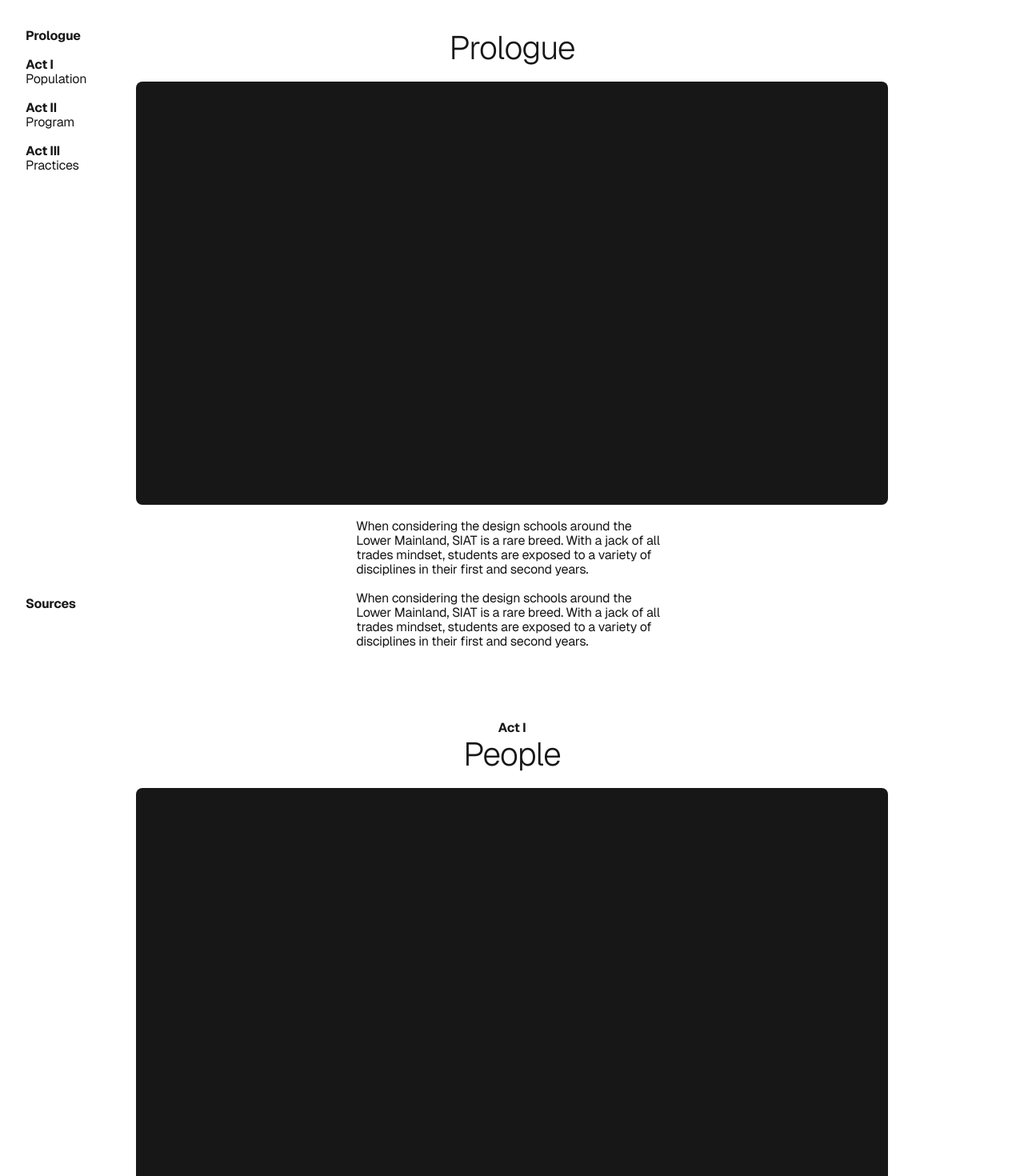
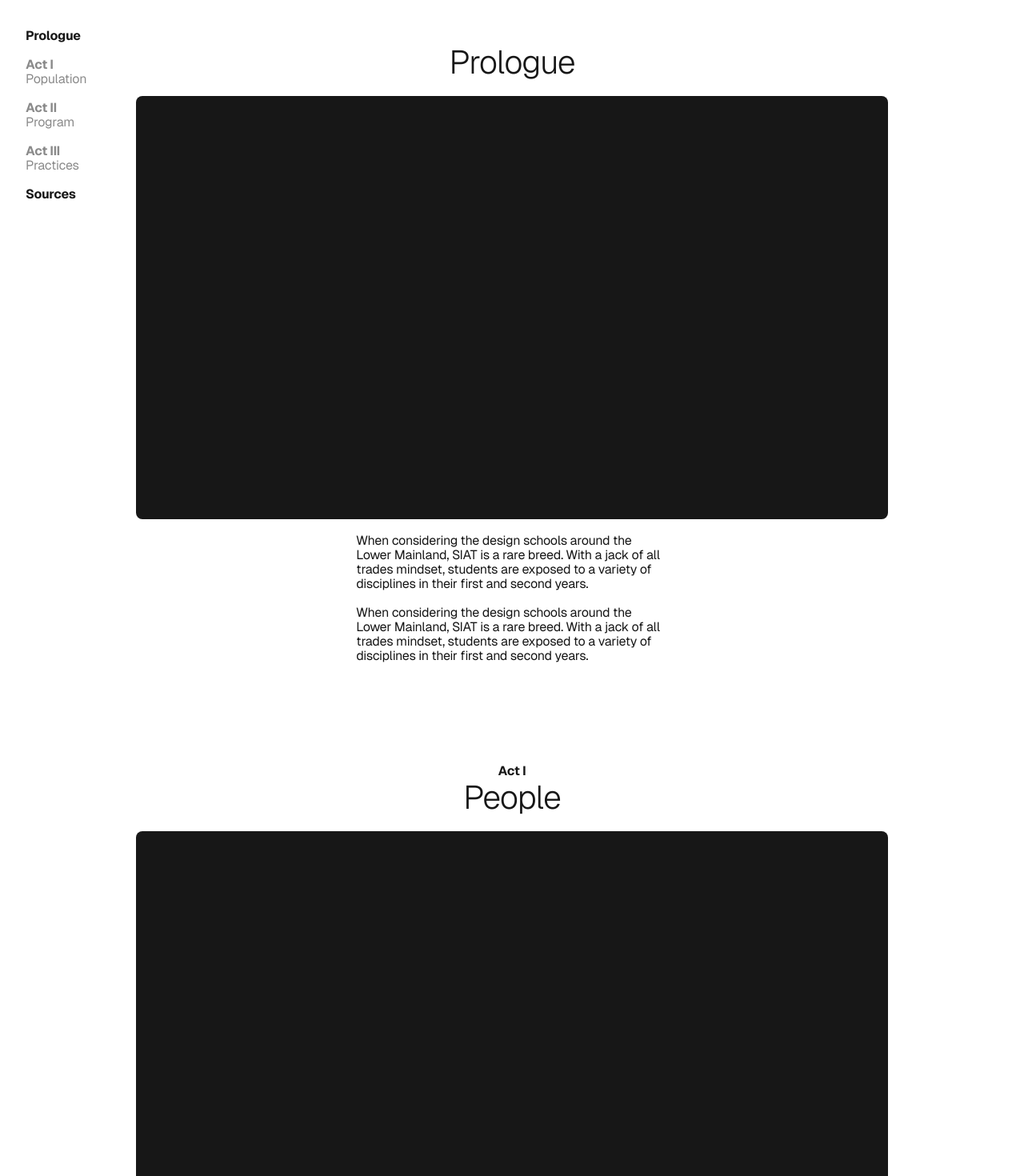
Before and after one commit to nethen/iat355, a Next.js app: page / in a window 1280 px wide. Shown: the top 1470 px of the page at 80% size. Built offline with nearby package versions, Linux system fonts and the light colour scheme.

Commit message:
feat: nav progress detection

```diff
--- a/src/app/components/Nav/Nav.tsx
+++ b/src/app/components/Nav/Nav.tsx
@@ -1,11 +1,11 @@
 "use client";
-import { useLenis } from "lenis/react";
+import ReactLenis, { useLenis } from "lenis/react";
 import { circOut } from "motion";
 import { motion } from "motion/react";
 import Link from "next/link";
 import { useBoolean, useEventListener, useMediaQuery } from "usehooks-ts";
 
-export const Nav = () => {
+export const Nav = ({ sectionsInView }: { sectionsInView: boolean[] }) => {
   const visible = useBoolean(false);
   const matches = useMediaQuery("(min-width: 768px)");
   useEventListener("keydown", (e) => {
@@ -29,6 +29,11 @@ export const Nav = () => {
     }
   };
 
+  const toggleNavOff = () => {
+    visible.setFalse();
+    lenis?.start();
+  };
+
   return (
     <motion.nav
       className="fixed inset-x-0 max-md:grid-r md:sticky md:inset-y-0 md:h-svh flex flex-col max-md:bg-foreground dark:max-md:bg-[#BD3C00] max-md:text-background overflow-hidden"
@@ -46,53 +51,79 @@ export const Nav = () => {
         <div className="font-bold">Act I</div>
         <p>Population</p>
       </motion.div>
+      {/* <ReactLenis className="overflow-y-scroll"> */}
       <motion.div
-        className="col-span-full flex flex-col gap-y-[1.125em] h-full mb-[2.25em] md:mt-[2.25em]"
+        className="col-span-full flex flex-col gap-y-[1.125em] mb-[2.25em] md:mt-[2.25em]"
         // initial={{ height: 0 }}
         // animate={{ height: visible.value || matches ? "auto" : 0 }}
         // exit={{ height: 0 }}
         // transition={{ duration: matches ? 0 : 0.3 }}
       >
-        <Link href="/">
+        <Link href="#prologue" onClick={() => toggleNavOff()}>
           <motion.div
             className="font-bold"
             initial={{ opacity: 0 }}
-            animate={{ opacity: visible.value || matches ? 1 : 0 }}
+            animate={{
+              opacity:
+                visible.value || matches ? (sectionsInView[0] ? 1 : 0.5) : 0,
+            }}
             exit={{ opacity: 0 }}
           >
             Prologue
           </motion.div>
         </Link>
-        <Link href="/">
+        <Link href="#act1" onClick={() => toggleNavOff()}>
           <motion.div
             initial={{ opacity: 0 }}
-            animate={{ opacity: visible.value || matches ? 1 : 0 }}
+            animate={{
+              opacity:
+                visible.value || matches
+                  ? !sectionsInView[0] && sectionsInView[1]
+                    ? 1
+                    : 0.5
+                  : 0,
+            }}
             exit={{ opacity: 0 }}
           >
             <div className="font-bold">Act I</div>
             <p>Population</p>
           </motion.div>
         </Link>
-        <Link href="/">
+        <Link href="#act2" onClick={() => toggleNavOff()}>
           <motion.div
             initial={{ opacity: 0 }}
-            animate={{ opacity: visible.value || matches ? 1 : 0 }}
+            animate={{
+              opacity:
+                visible.value || matches
+                  ? !sectionsInView[1] && sectionsInView[2]
+                    ? 1
+                    : 0.5
+                  : 0,
+            }}
             exit={{ opacity: 0 }}
           >
             <div className="font-bold">Act II</div>
             <p>Program</p>
           </motion.div>
         </Link>
-        <Link href="/">
+        <Link href="#act3" onClick={() => toggleNavOff()}>
           <motion.div
             initial={{ opacity: 0 }}
-            animate={{ opacity: visible.value || matches ? 1 : 0 }}
+            animate={{
+              opacity:
+                visible.value || matches
+                  ? !sectionsInView[2] && sectionsInView[3]
+                    ? 1
+                    : 0.5
+                  : 0,
+            }}
             exit={{ opacity: 0 }}
           >
             <div className="font-bold">Act III</div>
             <p>Practices</p>
           </motion.div>
         </Link>
+        {/* <div className="h-[150vh]" /> */}
         <Link href="/" className="md:mt-auto">
           <motion.div
             initial={{ opacity: 0 }}
@@ -104,6 +135,7 @@ export const Nav = () => {
           </motion.div>
         </Link>
       </motion.div>
+      {/* </ReactLenis> */}
     </motion.nav>
   );
 };
--- a/src/app/globals.css
+++ b/src/app/globals.css
@@ -14,6 +14,27 @@
   }
 }
 
+html.lenis,
+html.lenis body {
+  height: auto;
+}
+
+.lenis.lenis-smooth {
+  scroll-behavior: auto !important;
+}
+
+.lenis.lenis-smooth [data-lenis-prevent] {
+  overscroll-behavior: contain;
+}
+
+.lenis.lenis-stopped {
+  overflow: hidden;
+}
+
+.lenis.lenis-smooth iframe {
+  pointer-events: none;
+}
+
 body {
   color: var(--foreground);
   background: var(--background);
--- a/src/app/page.tsx
+++ b/src/app/page.tsx
@@ -1,17 +1,33 @@
+"use client";
 // import Image from "next/image";
 import { Grid } from "./components/Grid/Grid";
 import ReactLenis from "lenis/react";
 import { VisContainer } from "./components/Visualization/VisContainer";
 import { Nav } from "./components/Nav/Nav";
+import React from "react";
+import { useInView } from "motion/react";
+export default function Home() {
+  const viewRefs = Array.from({ length: 4 }, () =>
+    React.createRef<HTMLDivElement>()
+  );
 
-export default function Home() {
+  const isInView = Array.from({ length: 4 }, (e, i) => useInView(viewRefs[i]));
+
   return (
     <ReactLenis root>
       <Grid />
       <div className="grid-r font-[family-name:var(--font-geist-sans)]">
-        <Nav />
-        <main className="max-md:pt-[5.625em] col-span-full py-[1.125em] md:py-[2.25em] md:col-span-5 lg:col-span-8 grid grid-cols-subgrid auto-rows-min min-h-[200svh] gap-y-[1.125em]">
-          <section className="col-span-full grid grid-cols-subgrid gap-[inherit] pb-[4.5em]">
+        <Nav sectionsInView={isInView} />
+        {/* <div
+          className="fixed top-4 right-4 size-16 rounded-full"
+          style={{ background: isInView[1] ? "blue" : "red" }}
+        ></div> */}
+        <main className="max-md:pt-[5.625em] col-span-full py-[1.125em] md:col-span-5 lg:col-span-8 grid grid-cols-subgrid auto-rows-min gap-y-[1.125em]">
+          <section
+            id="prologue"
+            className="col-span-full grid grid-cols-subgrid gap-[inherit] pt-[2.25em] pb-[4.5em]"
+            ref={viewRefs[0]}
+          >
             <div className="col-span-full md:col-start-2 md:col-span-3 lg:col-start-3 lg:col-span-3 text-center">
               <h2 className="text-r-md">Prologue</h2>
             </div>
@@ -29,21 +45,33 @@ export default function Home() {
               years.
             </p>
           </section>
-          <section className="col-span-full grid grid-cols-subgrid gap-[inherit] pb-[4.5em]">
+          <section
+            id="act1"
+            className="col-span-full grid grid-cols-subgrid gap-[inherit] pt-[2.25em] pb-[4.5em]"
+            ref={viewRefs[1]}
+          >
             <div className="col-span-full md:col-start-2 md:col-span-3 lg:col-start-3 lg:col-span-3 text-center">
               <span className="font-bold">Act I</span>
               <h2 className="text-r-md">People</h2>
             </div>
             <VisContainer />
           </section>
-          <section className="col-span-full grid grid-cols-subgrid gap-[inherit] pb-[4.5em]">
+          <section
+            id="act2"
+            className="col-span-full grid grid-cols-subgrid gap-[inherit] pt-[2.25em] pb-[4.5em]"
+            ref={viewRefs[2]}
+          >
             <div className="col-span-full md:col-start-2 md:col-span-3 lg:col-start-3 lg:col-span-3 text-center">
               <span className="font-bold">Act II</span>
               <h2 className="text-r-md">Program</h2>
             </div>
             <VisContainer />
           </section>
-          <section className="col-span-full grid grid-cols-subgrid gap-[inherit] pb-[4.5em]">
+          <section
+            id="act3"
+            className="col-span-full grid grid-cols-subgrid gap-[inherit] pt-[2.25em] pb-[4.5em]"
+            ref={viewRefs[3]}
+          >
             <div className="col-span-full md:col-start-2 md:col-span-3 lg:col-start-3 lg:col-span-3 text-center">
               <span className="font-bold">Act III</span>
               <h2 className="text-r-md">Practice</h2>
```
